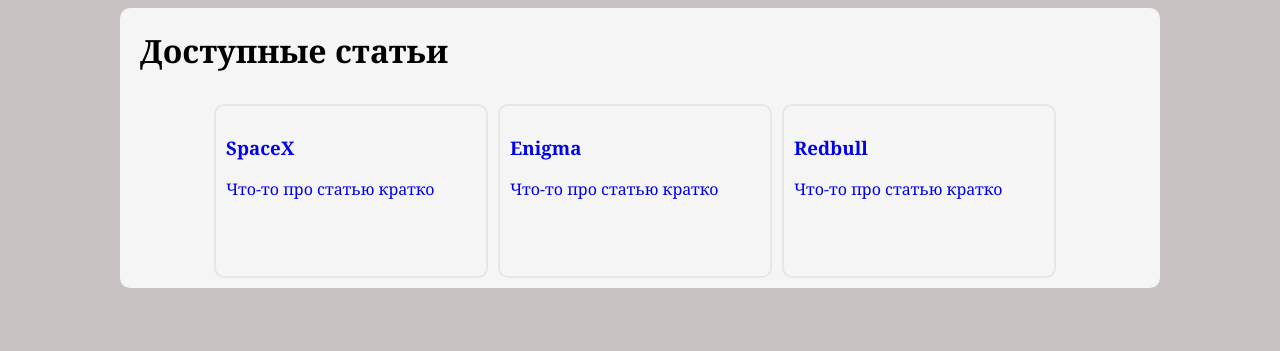
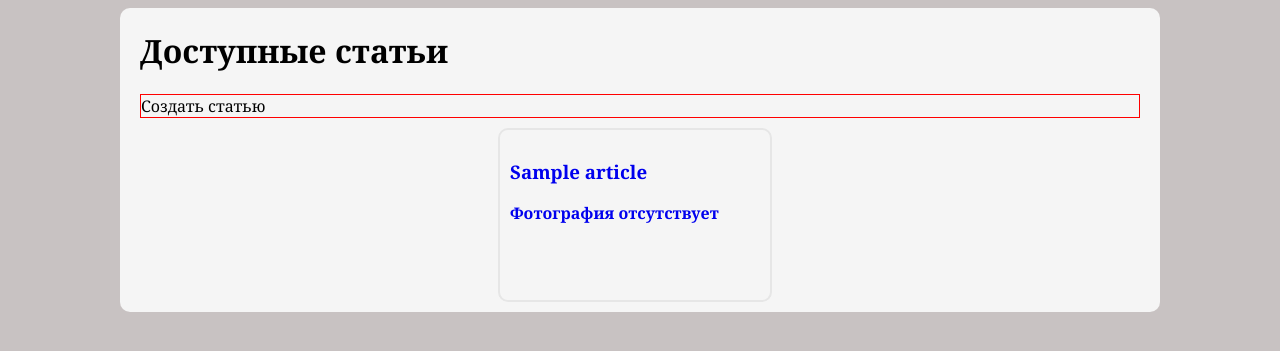
Before and after one commit to Dienly-Bogdan/RuWiki, a Flask app: template templates/index.html in a window 1280 px wide. Shown: the top 351 px of the page. Run offline with Flask 3, Linux system fonts and the light colour scheme; the template is opened without the code that fills it: most values are stand-ins (such as "Sample title", 1, 10 or a date in 2020).

Commit message:
Статьи теперь оторбражаются на главное странице

```diff
--- a/app.py
+++ b/app.py
@@ -26,7 +26,7 @@
 @app.route("/create_article", methods=["GET", "POST"])
 def create_article():
     if request.method == "GET":
-        return render_template("created_article.html")
+        return render_template("created_article.html", error=request.args.get("error"))
 
     # Далее пост запрос
     title = request.form.get("title")
@@ -42,7 +42,7 @@
 
     saved = Database.save(Article(title, content, photo_path))
     if not saved:
-        return "<h1> Статья с таким именем уже есть! </h1>"
+        return redirect(url_for('create_article', error=True))
 
     return redirect(url_for("get_index"))
 
@@ -50,7 +50,7 @@
 @app.route("/")
 @app.route("/index")
 def get_index():
-    return render_template("index.html")
+    return render_template("index.html", articles=Database.get_all_articles())
 
 
 @app.route("/uploads/<filename>")
--- a/static/style.css
+++ b/static/style.css
@@ -111,3 +111,20 @@
     padding: 5px;
     font-family: system-ui, -apple-system, BlinkMacSystemFont, 'Segoe UI', Roboto, Oxygen, Ubuntu, Cantarell, 'Open Sans', 'Helvetica Neue', sans-serif;
 }
+
+.error_message{
+    height: 30px;
+    border: 3px red solid;
+    padding: 5px;
+    display: flex;
+    margin-bottom: 10px;
+    font-weight: bold;
+    justify-content: center;
+    align-items: center;
+    background-color: white;
+}
+
+.create_article{
+    justify-content: flex-end;
+    border: 1px red solid;
+}
--- a/templates/created_article.html
+++ b/templates/created_article.html
@@ -8,6 +8,12 @@
 </head>
 <body>
     <h1>Создать статью</h1>
+    {% if error %}
+        <div class="error_message">
+            Статья с таким именем уже есть!
+        </div>
+    {% endif %}
+
     <form action="{{url_for('create_article') }}" method="POST" class="create_article_form" enctype="multipart/form-data">
         <div class="form_group">
             <label for="title">Название статьи</label>
--- a/templates/index.html
+++ b/templates/index.html
@@ -9,24 +9,21 @@
 <body>
     <div class="arcticle_list">
         <h1>Доступные статьи</h1>
+        <div class="create_article">
+            Создать статью
+        </div>
         <div class="article_table">
-            <a class="article_card" href="{{url_for('get_article', title='spacex')}}">
-                <h3>SpaceX</h3>
-                <p>Что-то про статью кратко</p>
 
+            {% for article in articles %}
+            <a class="article_card" href="{{url_for('get_article', title=article.title)}}">
+                <h3>{{ article.title}}</h3>
+                {% if article.photo %}
+                <img src="{{ url_for('uploaded_photo', filename=article.photo)}}" alt="{{ article.title }}" style="height: 100px; width: auto; margin-bottom: 2px;">
+                {% else %}
+                <div><b>Фотография отсутствует</b></div>
+                {% endif %}
             </a>
-
-            <a class="article_card" href="{{url_for('get_article', title='enigma')}}">
-                <h3>Enigma</h3>
-                <p>Что-то про статью кратко</p>
-
-            </a>
-
-            <a class="article_card" href="{{url_for('get_article', title='redbull')}}">
-                <h3>Redbull</h3>
-                <p>Что-то про статью кратко</p>
-
-            </a>
+            {% endfor %}
         </div>
     </div>
 </body>
```
Also changed, not shown: uploads/2025-03-17_13-37-22.png (added).
